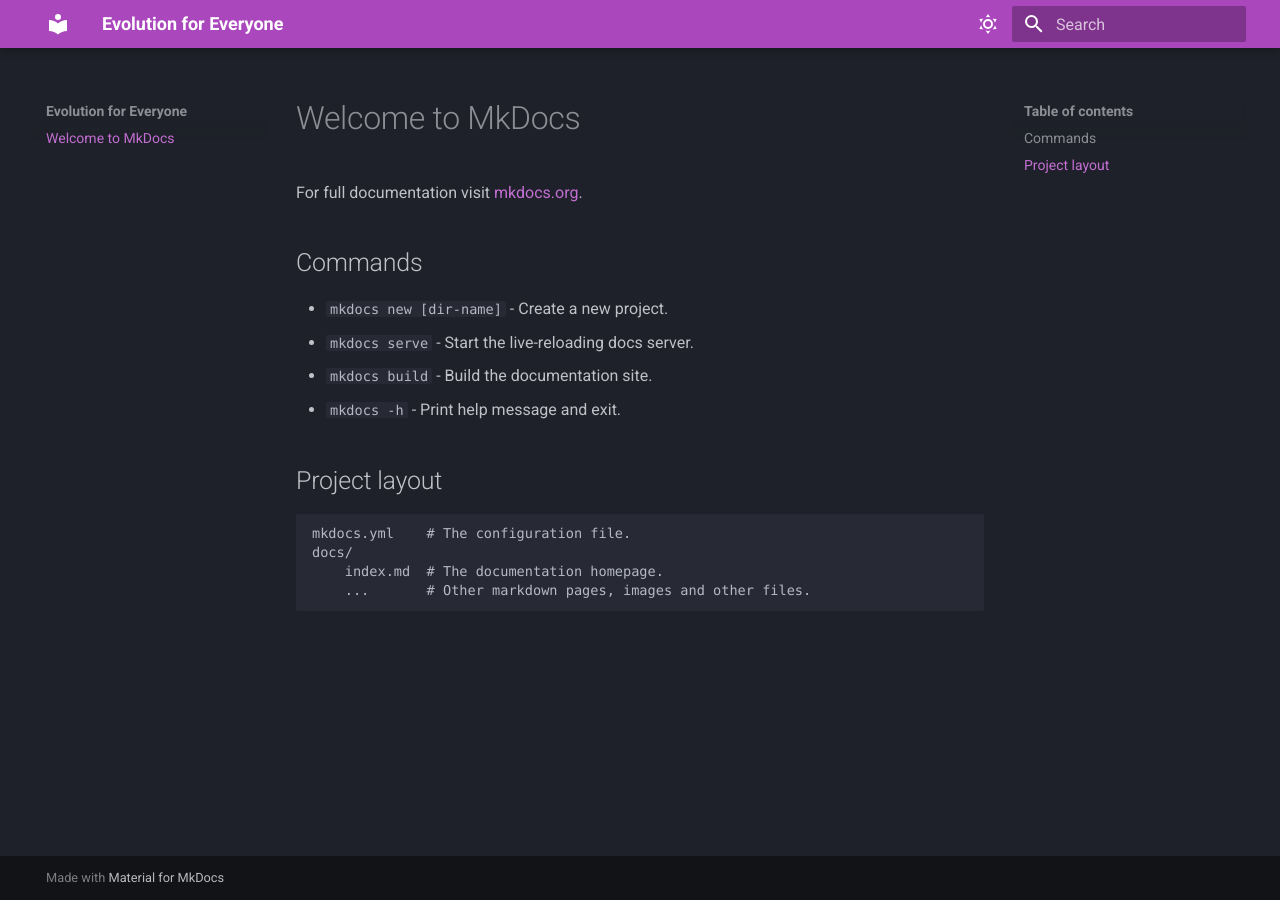
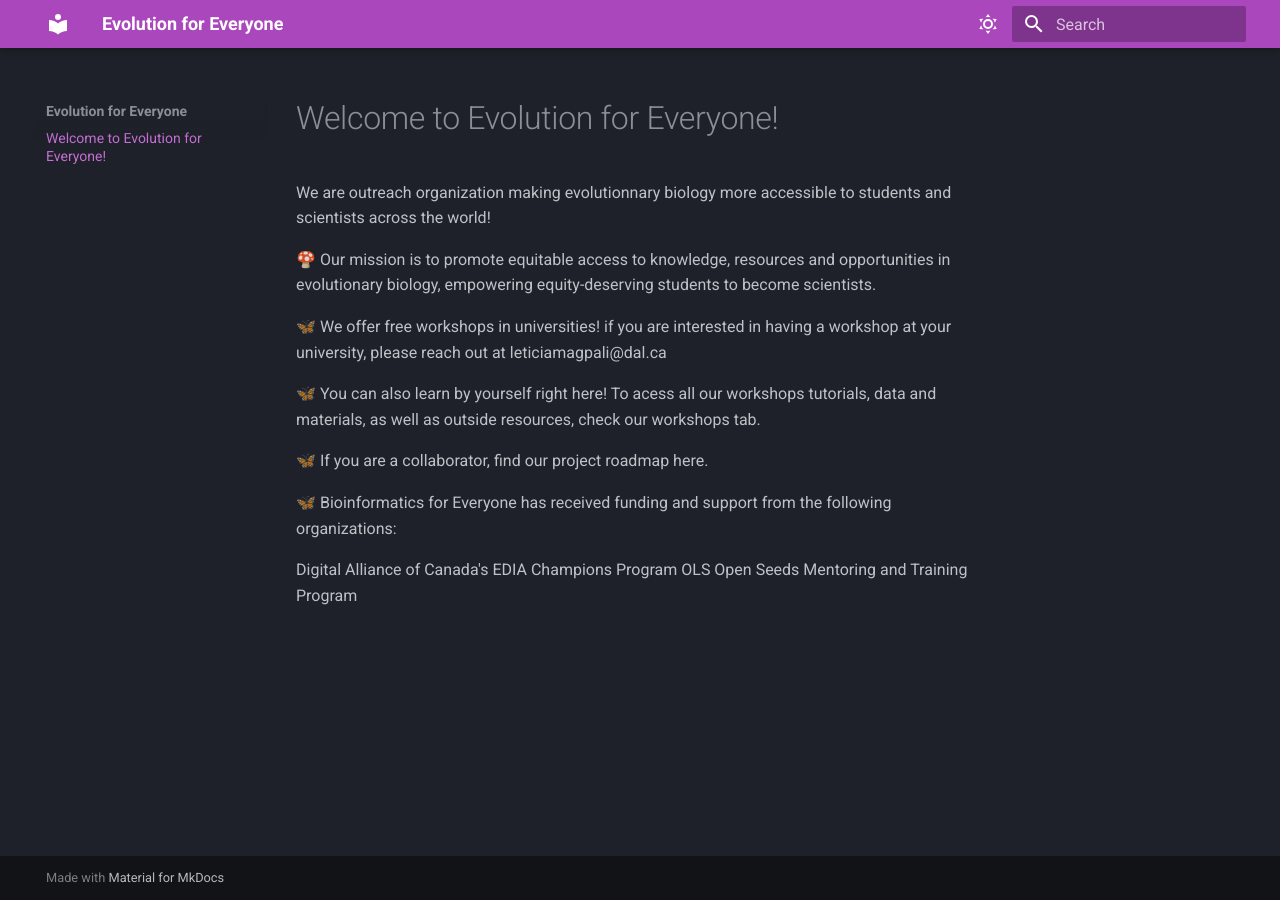
Before and after one commit to Evolution-for-Everyone/evolution-for-everyone.github.io, an MkDocs documentation site: the page built from docs/index.md, in a window 1280 px wide. Built offline with MkDocs 1.6.1 and Material for MkDocs 9.7.7, drawn with Linux system fonts in a browser that asks for light colours; some web fonts are replaced.

Commit message:
Adding front page of the website

```diff
--- a/docs/index.md
+++ b/docs/index.md
@@ -1,17 +1,18 @@
-# Welcome to MkDocs
+# Welcome to Evolution for Everyone!
 
-For full documentation visit [mkdocs.org](https://www.mkdocs.org).
+We are outreach organization making evolutionnary biology more accessible to students and scientists across the world!
 
-## Commands
+🍄 Our mission is to promote equitable access to knowledge, resources and opportunities in evolutionary biology, empowering equity-deserving students to become scientists.
 
-* `mkdocs new [dir-name]` - Create a new project.
-* `mkdocs serve` - Start the live-reloading docs server.
-* `mkdocs build` - Build the documentation site.
-* `mkdocs -h` - Print help message and exit.
+🦋 We offer free workshops in universities!
+if you are interested in having a workshop at your university, please reach out at leticiamagpali@dal.ca
 
-## Project layout
+🦋 You can also learn by yourself right here!
+To acess all our workshops tutorials, data and materials, as well as outside resources, check our workshops tab.
 
-    mkdocs.yml    # The configuration file.
-    docs/
-        index.md  # The documentation homepage.
-        ...       # Other markdown pages, images and other files.
+🦋 If you are a collaborator, find our project roadmap here.
+
+🦋 Bioinformatics for Everyone has received funding and support from the following organizations:
+
+Digital Alliance of Canada's EDIA Champions Program
+OLS Open Seeds Mentoring and Training Program
```
